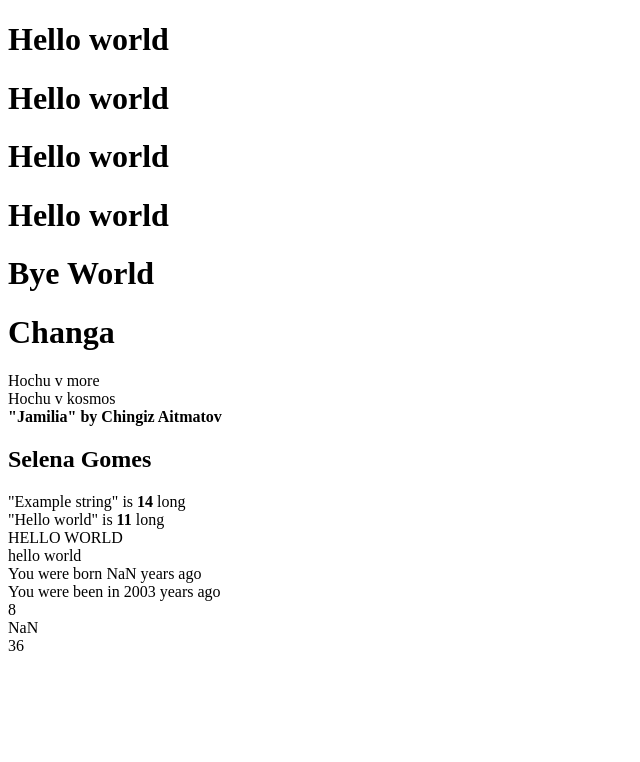
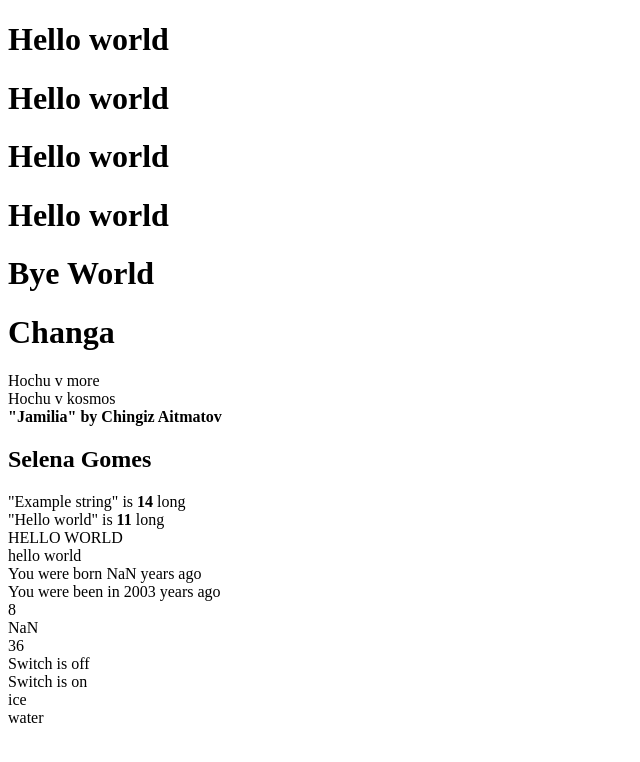
Before and after one commit to MadinaTadjidinova/my-first-app, a React (Create React App) app: page / in a window 1280 px wide. Shown: the top 762 px of the page, without its empty margins (0-640 px from the left). Built offline with nearby package versions, Linux system fonts and the light colour scheme.

Commit message:
Added files Switch.js and Water.js

```diff
--- a/src/App.js
+++ b/src/App.js
@@ -12,6 +12,8 @@
 import Year from "./components/Year";
 import Round from "./components/Round";
 import Power from "./components/Power";
+import Switch from "./components/Switch";
+import Water from "./components/Water";
 
 function App() {
   return (
@@ -36,6 +38,12 @@
       <Round number={7.7}/>
       <Power number={4.6}/>
       <Power number={6} to={2}/>
+
+     <Switch on={false}/>
+     <Switch on={true}/>
+
+     <Water frozen={true}/>
+     <Water frozen={false}/>
     </div>
   );
 }
--- /dev/null
+++ b/src/components/Switch.js
@@ -0,0 +1,14 @@
+import React from "react";
+
+function Switch(props){
+    let state = "off";
+    if (props.on){
+        state = "on"
+    }
+
+    return <div>Switch is {state}</div>
+
+
+}
+
+export default Switch;
--- /dev/null
+++ b/src/components/Water.js
@@ -0,0 +1,14 @@
+import React from "react";
+
+function Water(props){
+    let water = "water";
+    if (props.frozen){
+        water = "ice"
+    }
+
+    return <div>{water}</div>
+
+
+}
+
+export default Water;
```
